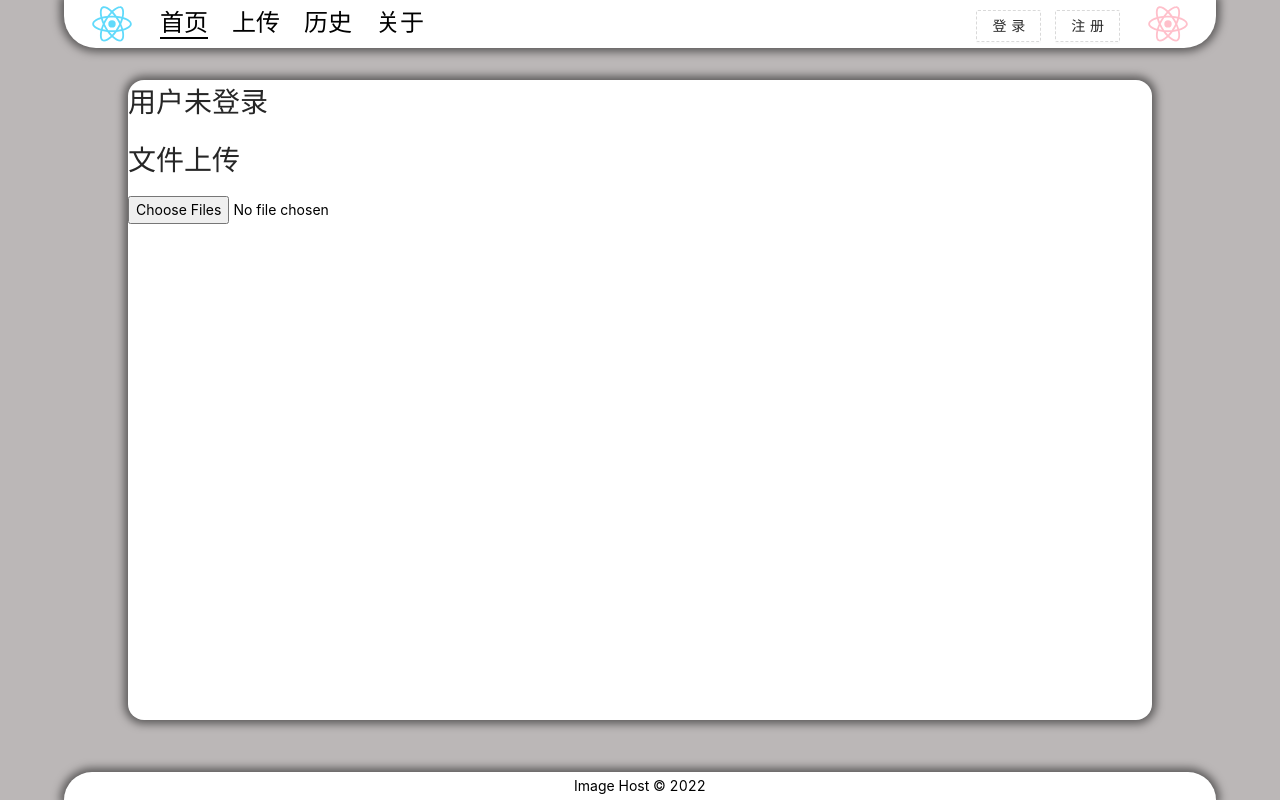
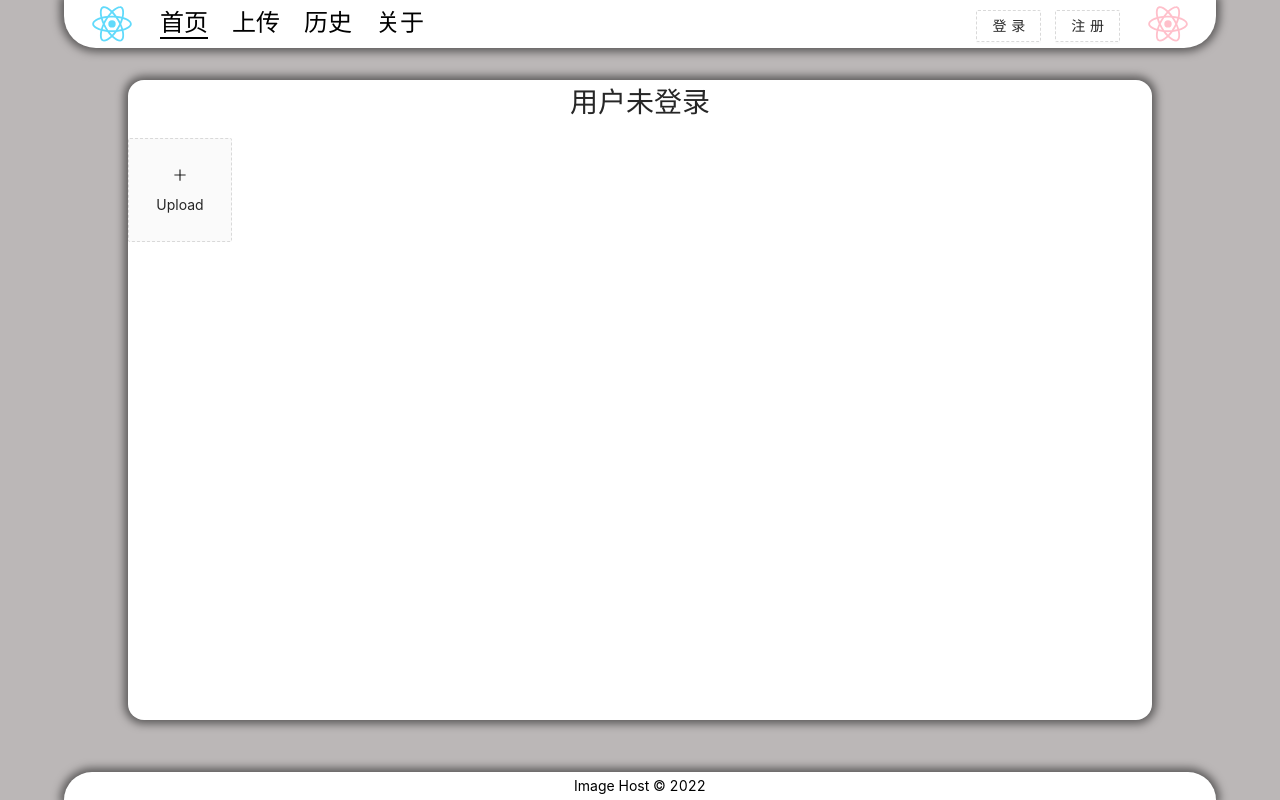
Before and after one commit to mingwiki/leancloud-image-host, a React app: page / in a window 1280 px wide. Built offline with nearby package versions, Linux system fonts and the light colour scheme; what leancloud-storage would draw is missing.

Commit message:
add Antd upload组件

```diff
--- a/src/components/Uploader.jsx
+++ b/src/components/Uploader.jsx
@@ -1,34 +1,115 @@
-import React, { useContext, useRef } from "react";
+import React, { useState, useContext } from "react";
 import context from "../stores";
 import { observer } from "mobx-react";
+import { Upload, Modal } from "antd";
+import { PlusOutlined } from "@ant-design/icons";
+import styled from "styled-components";
+
+const Wrapper = styled.div`
+  height: 80%;
+`;
+const genUID = (() => {
+  let uid = 0;
+  return () => {
+    return uid++;
+  };
+})();
+function getBase64(file) {
+  return new Promise((resolve, reject) => {
+    const reader = new FileReader();
+    reader.readAsDataURL(file);
+    reader.onload = () => resolve(reader.result);
+    reader.onerror = (error) => reject(error);
+  });
+}
 
 const Component = observer(() => {
-  const InputRef = useRef();
   const { ImageStore } = useContext(context);
-  const bindChange = () => {
-    for (let i = 0; i < InputRef.current.files.length; i++) {
-      ImageStore.setFile(InputRef.current.files[i]);
-      ImageStore.setName(InputRef.current.files[i].name);
+  const [previewVisible, setPreviewVisible] = useState(false);
+  const [previewImage, setPreviewImage] = useState("");
+  const [previewTitle, setPreviewTitle] = useState("");
+  const [fileList, setFilelist] = useState([]);
+
+  let onCancel = () => setPreviewVisible(false);
+  let onPreview = async (file) => {
+    if (!file.url && !file.preview) {
+      file.preview = await getBase64(file.originFileObj);
     }
+    setPreviewImage(file.url || file.preview);
+    setPreviewVisible(true);
+    setPreviewTitle(
+      file.name || file.url.substring(file.url.lastIndexOf("/") + 1)
+    );
+  };
+  let onRemove = (file) => {
+    setFilelist(fileList.filter((v) => v != file));
+  };
+
+  let customRequest = ({ file }) => {
+    ImageStore.setFile(file);
+    ImageStore.setName(file.name);
     ImageStore.upload().then(
-      () => {
-        console.log("上传成功");
+      (img) => {
+        setFilelist((fileList) => [
+          ...fileList,
+          {
+            uid: "-" + genUID(),
+            name: file.name,
+            status: "done",
+            url: img.attributes.url.attributes.url,
+          },
+        ]);
+        console.log("文件上传成功");
       },
       (err) => {
-        console.log("上传失败", err);
+        setFilelist((fileList) => [
+          ...fileList,
+          {
+            uid: "-" + genUID(),
+            name: file.name,
+            status: "error",
+          },
+        ]);
+        console.log("文件上传失败", err);
       }
     );
   };
+
+  const uploadButton = (
+    <div>
+      <PlusOutlined />
+      <div style={{ marginTop: 8 }}>Upload</div>
+    </div>
+  );
   return (
-    <div>
-      <h1>文件上传</h1>
-      <input
-        type="file"
-        multiple="multiple"
-        onChange={bindChange}
-        ref={InputRef}
-      />
-    </div>
+    <>
+      <Upload
+        listType="picture-card"
+        fileList={fileList}
+        onPreview={onPreview}
+        onRemove={onRemove}
+        customRequest={customRequest}
+        multiple={true}
+      >
+        {/* {console.log("fileList", fileList)} */}
+        {uploadButton}
+      </Upload>
+      {fileList.length == 0
+        ? null
+        : fileList.map((file) => (
+            <div>
+              <a href={file.url}>{file.name}</a>
+            </div>
+          ))}
+      <Modal
+        visible={previewVisible}
+        title={previewTitle}
+        footer={null}
+        onCancel={onCancel}
+      >
+        <img alt="example" style={{ width: "100%" }} src={previewImage} />
+      </Modal>
+    </>
   );
 });
 
--- a/src/pages/Home.jsx
+++ b/src/pages/Home.jsx
@@ -6,7 +6,7 @@ const Component = observer(() => {
   const { UserStore } = useContext(context);
   return (
     <main>
-      <h1>
+      <h1 style={{textAlign: "center"}}>
         {UserStore.currentUser ? (
           <>欢迎登录， {UserStore.currentUser.attributes.username}</>
         ) : (
```
